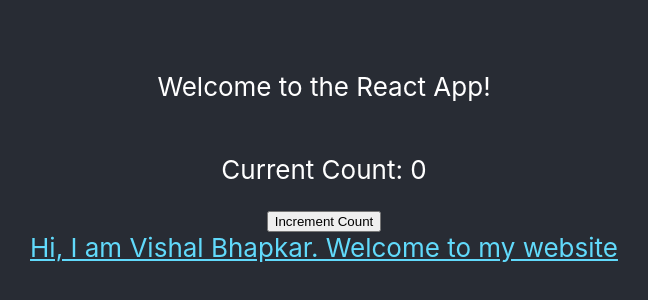
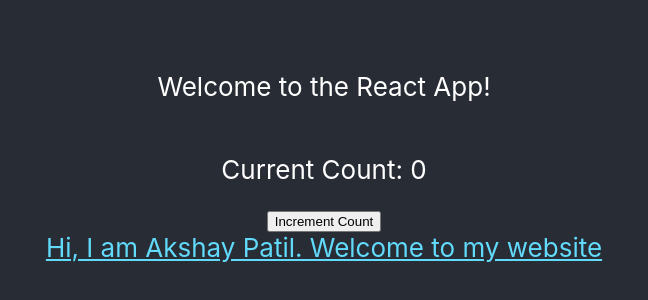
Before and after one commit to vishalbhap/cicd-pipeline-react, a React (Create React App) app: page / in a window 1280 px wide. Shown: the part 246-546 px from the top of the page, without its empty margins (316-964 px from the left). Built offline with nearby package versions, Linux system fonts and the light colour scheme.

Commit message:
updated code

```diff
--- a/src/App.js
+++ b/src/App.js
@@ -26,7 +26,7 @@
           target="_blank"
           rel="noopener noreferrer"
         >
-          Hi, I am Vishal Bhapkar.  Welcome to my website
+          Hi, I am Akshay Patil.  Welcome to my website
         </a>
       </header>
     </div>
```
